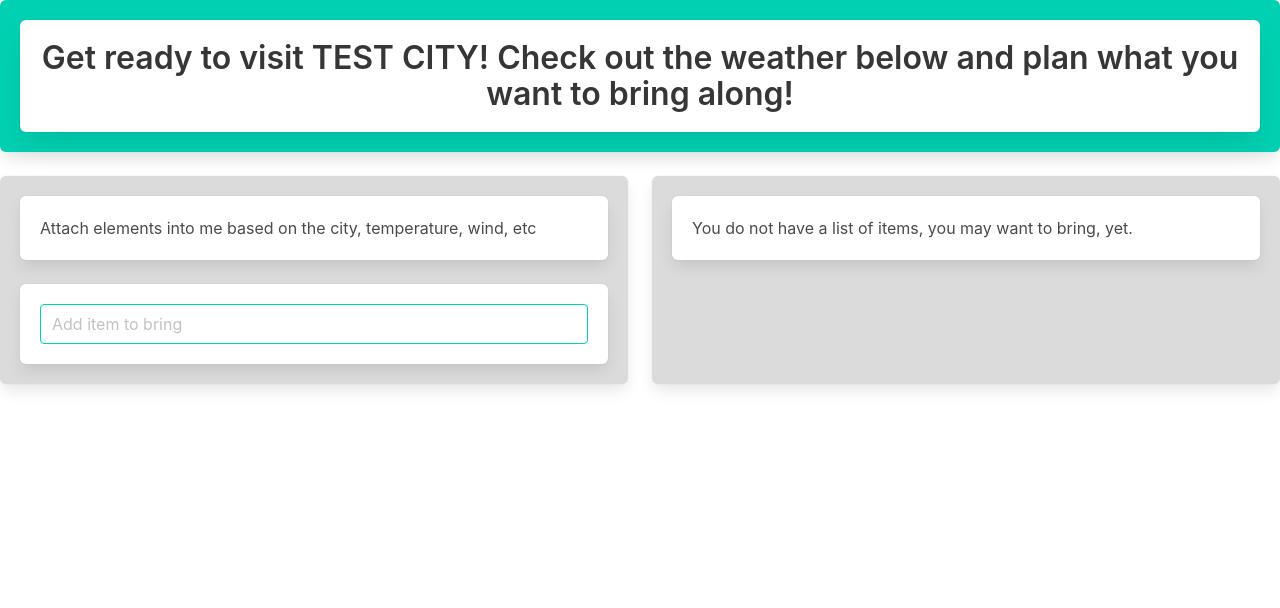
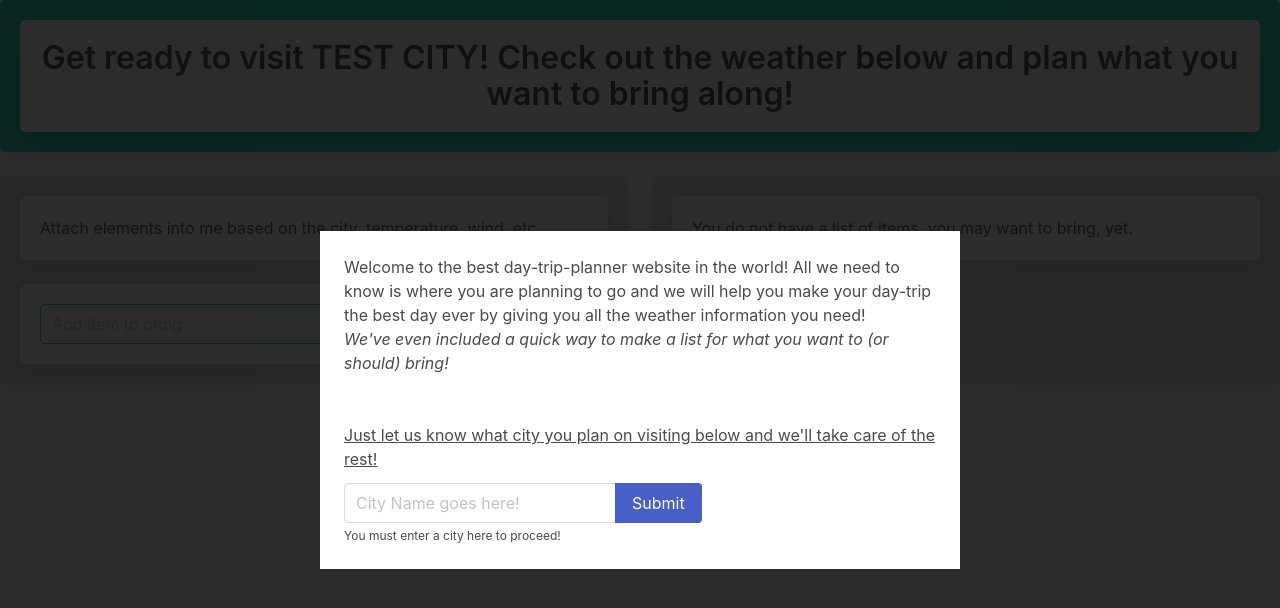
Before and after one commit to claire-sky/day-trip-planner, a plain HTML site: page index.html in a window 1280 px wide. Drawn offline with nearby package versions, Linux system fonts and the light colour scheme.

Commit message:
is-active added

```diff
--- a/index.html
+++ b/index.html
@@ -42,7 +42,7 @@
 
     </main>
 
-    <div class="modal" id="mainModal">
+    <div class="modal is-active" id="mainModal">
         <div class="modal-background"></div>
         <div class="modal-content has-background-white px-5 py-5">
             <div>Welcome to the best day-trip-planner website in the world! All we need to know is where you are
```
